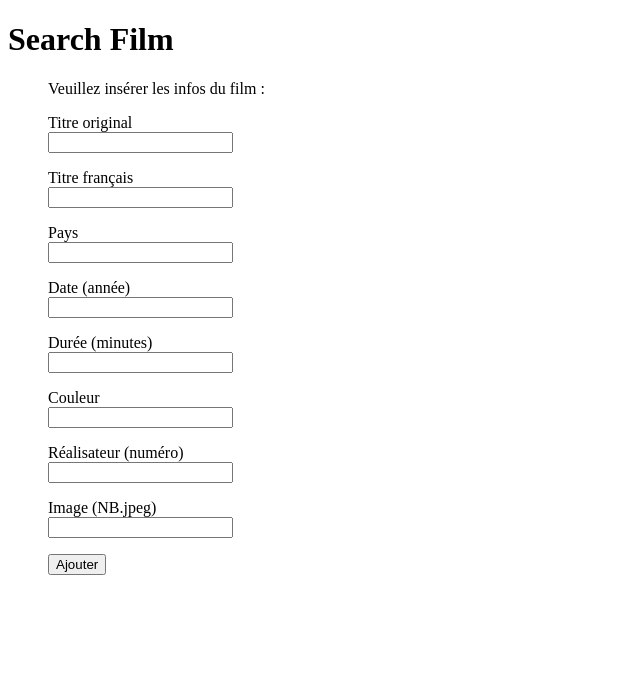
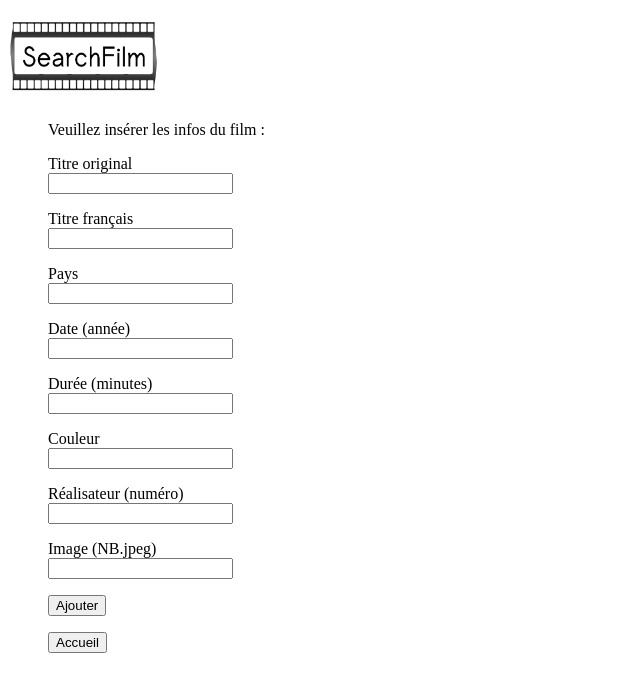
Before and after one commit to Kodooor/Projet-Php-films, a PHP site: page /ajouter_film.php in a window 1280 px wide. Shown: the top 692 px of the page, without its empty margins (0-640 px from the left). Run offline with PHP 8.4, Linux system fonts and the light colour scheme.

Commit message:
modif les fichiers supprimer + ajout de différents boutons retour accueil

```diff
--- a/accueil.php
+++ b/accueil.php
@@ -26,9 +26,9 @@
 
     // Supprimer film
 
-    echo "<form method='POST' action='supprimer_film.php'><ol>";
+    echo "<form method='POST' action='supprimer_film.php'>";
     echo "<input type='submit' value='Supprimer un film'></form>". "<br>";
-    echo "</aside>";
+    echo "<ol></aside>";
 
 
    ?>
--- a/ajouter_film.php
+++ b/ajouter_film.php
@@ -4,7 +4,7 @@
 <title>Search Film</title>
 </head>
 <header>
-  <h1>Search Film </h1>
+  <h1><img src="title.png" alt="Search film" style="width:150px;height:70px;"></h1>
 </header>
 <body>
 <?php
@@ -68,6 +68,9 @@ $ajoute=[
       $question_handlers[$a["type"]]($a);
     }
     echo "<input type='submit' value='Ajouter'></form></ol>";
+
+    echo "<form method='POST' action='accueil.php'><ol>";
+    echo "<input type='submit' value='Accueil'></form>";
   ?>
 
   </body>
```
Also changed, not shown: film_ajouter.php (+6 -1 lines), film_supprimer.php (+8 -6 lines), supprimer_film.php (+6 -1 lines), listeFilms.sqlite, 1 other file.
